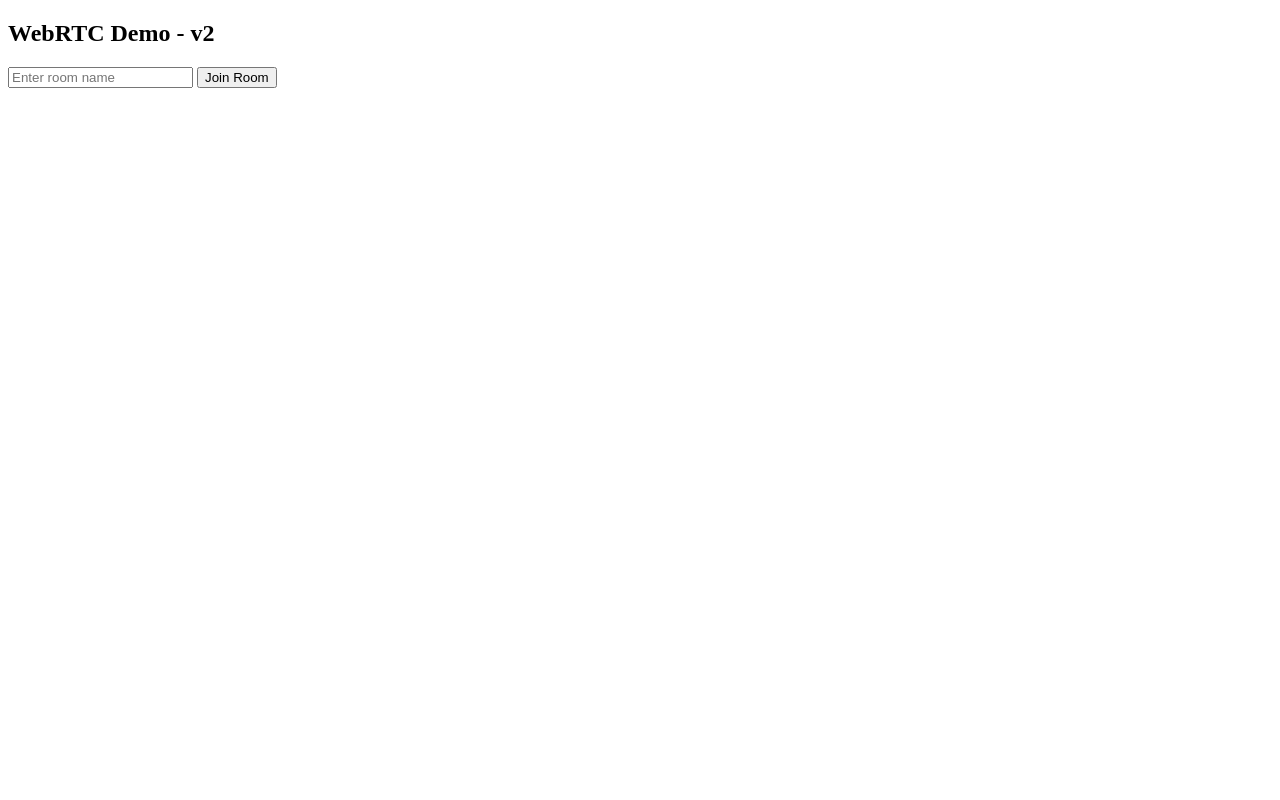
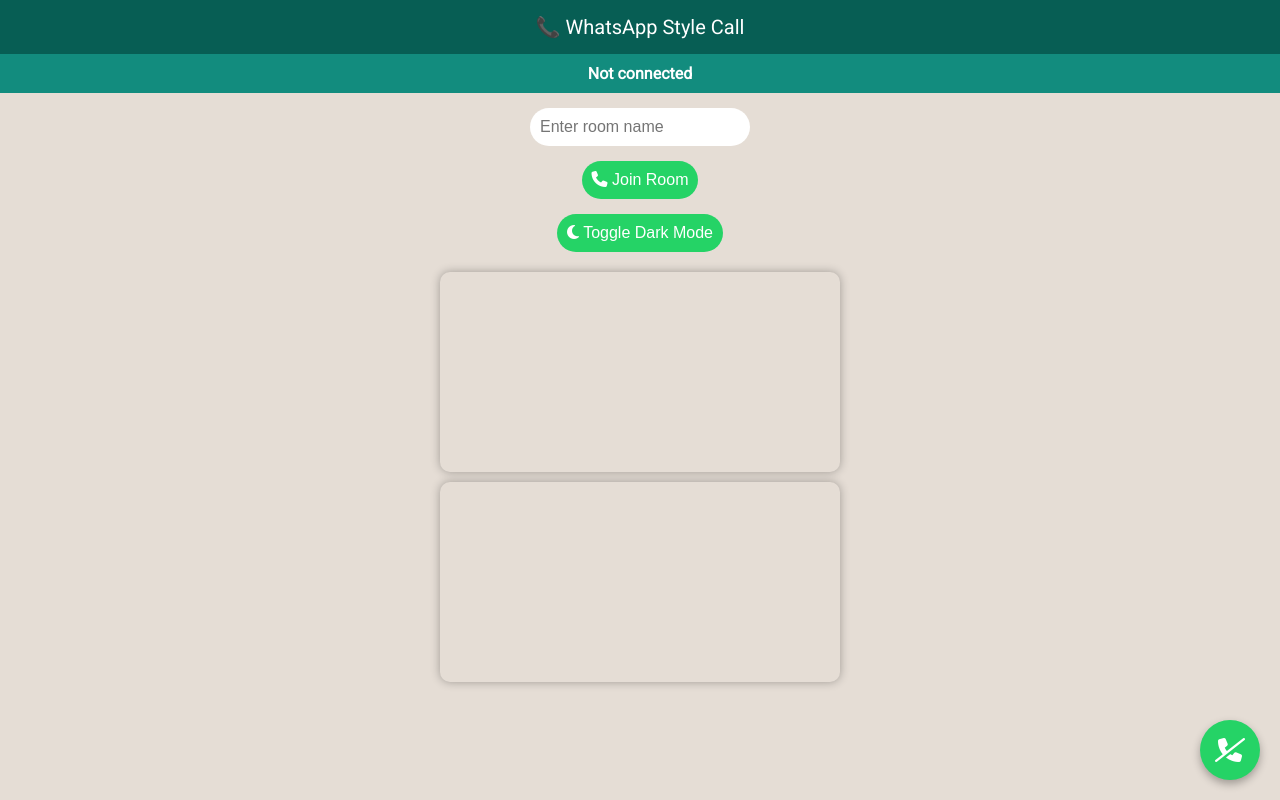
Before and after one commit to sathikdowlath/WebRTC-Demo, a website: page public/index.html in a window 1280 px wide. Drawn offline with nearby package versions, Linux system fonts and the light colour scheme; no server answers.

Commit message:
Update index.html

```diff
--- a/public/index.html
+++ b/public/index.html
@@ -1,27 +1,133 @@
-<!-- index.html -->
 <!DOCTYPE html>
-<html>
+<html lang="en">
 <head>
-  <title>Simple WebRTC Call</title>
+  <meta charset="UTF-8" />
+  <meta name="viewport" content="width=device-width, initial-scale=1.0" />
+  <title>WebRTC Call V.3.0 </title>
+  <link href="https://fonts.googleapis.com/css2?family=Roboto&display=swap" rel="stylesheet" />
+  <link rel="stylesheet" href="https://cdnjs.cloudflare.com/ajax/libs/font-awesome/6.4.0/css/all.min.css" />
   <script src="https://cdn.socket.io/4.5.4/socket.io.min.js"></script>
+  <style>
+    body {
+      font-family: 'Roboto', sans-serif;
+      background-color: #e5ddd5;
+      margin: 0;
+      padding: 0;
+      display: flex;
+      flex-direction: column;
+      align-items: center;
+    }
+
+    body.dark {
+      background-color: #121212;
+      color: #e0e0e0;
+    }
+
+    header {
+      background-color: #075e54;
+      color: white;
+      width: 100%;
+      padding: 15px;
+      text-align: center;
+      font-size: 20px;
+    }
+
+    body.dark header {
+      background-color: #1f1f1f;
+    }
+
+    #callStatus {
+      background-color: #128c7e;
+      color: white;
+      padding: 10px;
+      width: 100%;
+      text-align: center;
+      font-weight: bold;
+    }
+
+    .video-container {
+      display: flex;
+      flex-direction: column;
+      gap: 10px;
+      margin-top: 20px;
+    }
+
+    video {
+      width: 90vw;
+      max-width: 400px;
+      border-radius: 10px;
+      box-shadow: 0 0 10px rgba(0,0,0,0.3);
+    }
+
+    input, button {
+      margin-top: 15px;
+      padding: 10px;
+      border-radius: 20px;
+      border: none;
+      font-size: 16px;
+    }
+
+    input {
+      width: 200px;
+    }
+
+    button {
+      background-color: #25d366;
+      color: white;
+      cursor: pointer;
+      transition: transform 0.2s ease;
+    }
+
+    button:hover {
+      background-color: #1ebc5a;
+    }
+
+    button:active {
+      transform: scale(0.95);
+    }
+
+    .fab {
+      position: fixed;
+      bottom: 20px;
+      right: 20px;
+      background-color: #25d366;
+      color: white;
+      border-radius: 50%;
+      width: 60px;
+      height: 60px;
+      display: flex;
+      align-items: center;
+      justify-content: center;
+      font-size: 24px;
+      box-shadow: 0 4px 8px rgba(0,0,0,0.3);
+      cursor: pointer;
+      transition: background-color 0.3s ease;
+    }
+
+    .fab:hover {
+      background-color: #1ebc5a;
+    }
+  </style>
 </head>
 <body>
-  <h2>WebRTC Demo - v2 </h2>
+  <header>📞 WhatsApp Style Call</header>
+  <div id="callStatus">Not connected</div>
+
   <input id="roomInput" placeholder="Enter room name" />
-  <button onclick="joinRoom()">Join Room</button>
-  <br><br>
-  <table style="margin-left: auto; margin-right: auto">
-        <tr>
-          <td>
-            <video id="localVideo" autoplay muted playsinline></video>
-          </td>
-          <td >
-            <video id="remoteVideo" autoplay playsinline></video>
-          </td>
-        </tr>
-      </table>
+  <button onclick="joinRoom()"><i class="fas fa-phone"></i> Join Room</button>
+  <button id="toggleTheme"><i class="fas fa-moon"></i> Toggle Dark Mode</button>
+
+  <div class="video-container">
+    <video id="localVideo" autoplay muted playsinline></video>
+    <video id="remoteVideo" autoplay playsinline></video>
+  </div>
+
+  <div class="fab" onclick="endCall()">
+    <i class="fas fa-phone-slash"></i>
+  </div>
+
   <script>
-    //const socket = io('http://localhost:3000'); // Change to your server urls
+    //const socket = io('https://your-server-url.com'); // Replace with your deployed server URL
     const socket = io('https://webrtc-demo-b7q7.onrender.com'); // Change to your server URL
     const localVideo = document.getElementById('localVideo');
     const remoteVideo = document.getElementById('remoteVideo');
@@ -29,16 +135,25 @@
     const config = { iceServers: [{ urls: 'stun:stun.l.google.com:19302' }] };
     let room;
 
+    function updateCallStatus(status) {
+      document.getElementById('callStatus').textContent = status;
+    }
+
+    document.getElementById('toggleTheme').onclick = () => {
+      document.body.classList.toggle('dark');
+    };
+
     async function joinRoom() {
       room = document.getElementById('roomInput').value;
-      console.log(`Index.html: ${room} - joining room`);
+      if (!room) return alert("Enter a room name");
       socket.emit('join', room);
+      updateCallStatus("Connecting...");
       localStream = await navigator.mediaDevices.getUserMedia({ video: true, audio: true });
       localVideo.srcObject = localStream;
-      console.log(`Index.html:- joined room`);
     }
 
     socket.on('ready', async () => {
+      updateCallStatus("In Call");
       peerConnection = new RTCPeerConnection(config);
       localStream.getTracks().forEach(track => peerConnection.addTrack(track, localStream));
 
@@ -58,7 +173,7 @@
     });
 
     socket.on('offer', async offer => {
-      console.log(`Index.html: ${offer} - offer`);
+      updateCallStatus("Receiving Call...");
       peerConnection = new RTCPeerConnection(config);
       localStream.getTracks().forEach(track => peerConnection.addTrack(track, localStream));
 
@@ -79,7 +194,6 @@
     });
 
     socket.on('answer', async answer => {
-      console.log(`Index.html: ${answer} - answering`);
       await peerConnection.setRemoteDescription(answer);
     });
 
@@ -90,6 +204,15 @@
         console.error('Error adding received ice candidate', e);
       }
     });
+
+    function endCall() {
+      updateCallStatus("Call ended");
+      if (peerConnection) {
+        peerConnection.close();
+        peerConnection = null;
+      }
+      remoteVideo.srcObject = null;
+    }
   </script>
 </body>
 </html>
```
